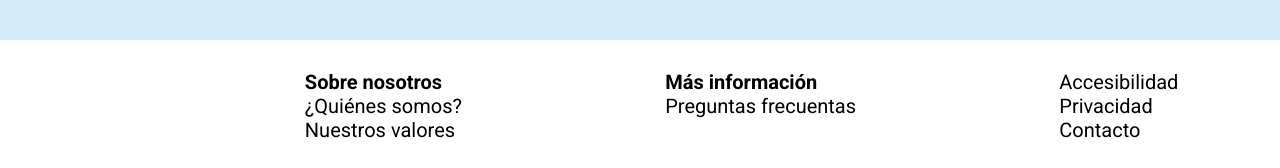
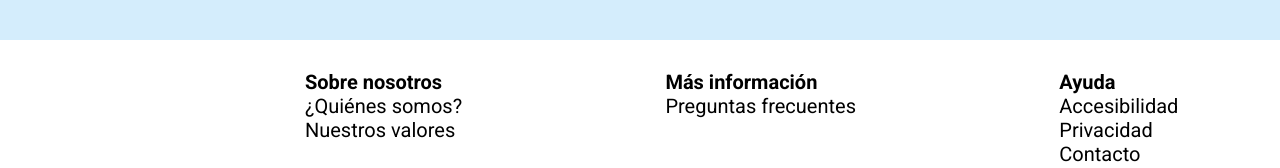
Before and after one commit to Zeida/web-aqui-estoy, a website built with Vite: page src/index.html in a window 1280 px wide. Shown: the part 1505-1673 px from the top of the page. Built offline with nearby package versions, Linux system fonts and the light colour scheme.

Commit message:
📈 Pequeños ajustes en index.html 📊
- 🔍 Corrección de errores menores en el HTML
- 💄 Mejoras en la estructura y organización del código
- 🔩 Ajustes en la presentación y formato de los elementos

```diff
--- a/src/index.html
+++ b/src/index.html
@@ -569,8 +569,6 @@
 
   </div>
 
-  <!-- No estoy segura qué es -->
-  <div class="main-tittle luckiest-guy-regular">
 
   </div>
   <div class="landing-page-2"></div>
@@ -601,10 +599,10 @@
       </div>
       <div class="more-info-section">
         <span class="more-info section-tittle">Más información</span>
-        <a class="frequent-questions">Preguntas frecuentas</a>
+        <a class="frequent-questions">Preguntas frecuentes</a>
       </div>
       <div class="help-section">
-        <span class="help section-tittle"></span>
+        <span class="help section-tittle">Ayuda</span>
         <a class="accesibility">Accesibilidad</a>
         <a class="privacy">Privacidad</a>
         <a class="contact">Contacto</a>
```
